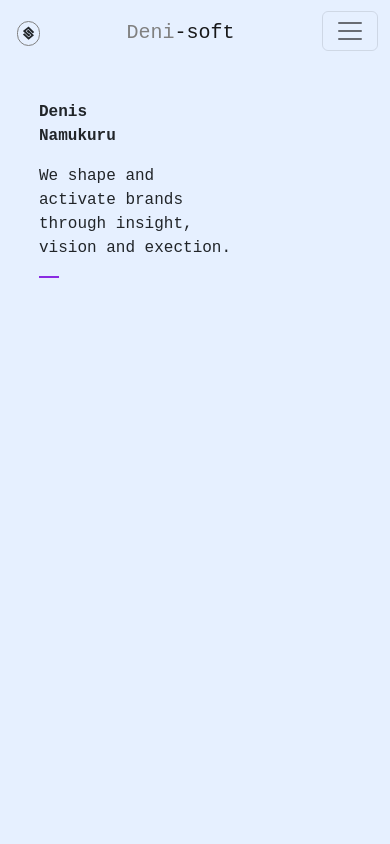
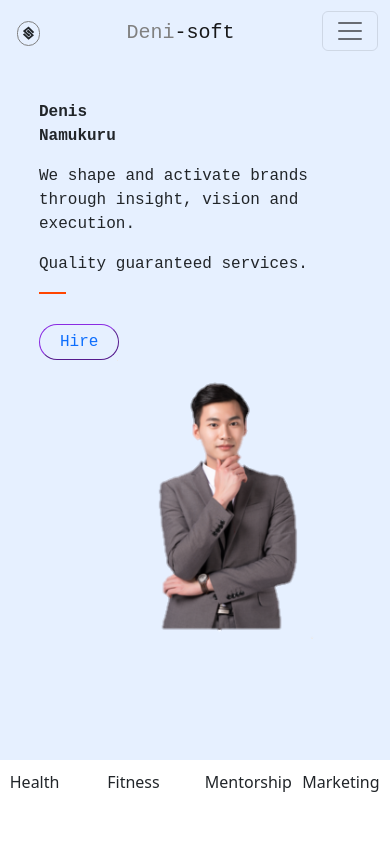
Before and after one commit to japhethnamukuru/musical-octo, a Django app: template denis/website/templates/website/base.html in a window 390 px wide. Run offline with Django 3.2, Linux system fonts and the light colour scheme; the template is opened without the code that fills it, so the values that code supplies are empty.

Commit message:
updated files

```diff
--- a/denis/website/static/website/css/base_style.css
+++ b/denis/website/static/website/css/base_style.css
@@ -1,4 +1,8 @@
 * {
+  box-sizing: border-box;
+}
+
+body {
   box-sizing: border-box;
 }
 
@@ -49,7 +53,9 @@
 /*landing content */
 
 .landing-content {
-  width: 100vw;
+  width: 100%;
+  display: flex;
+  flex-wrap: nowrap;
 }
 
 .base-div {
@@ -68,5 +74,84 @@
 .bar {
   width: 10%;
   height: 2px;
-  background-color: blueviolet;
+  background-color: orangered;
 }
+
+.hire {
+  margin-top: 30px;
+  background-color: inherit;
+  padding: 5px;
+  padding-left: 20px;
+  padding-right: 20px;
+  border-radius: 20px;
+  border-width: 1px;
+  border-color: blueviolet;
+}
+
+.hire-link {
+  text-decoration: none;
+}
+
+.brand-image {
+  padding-top: 20px;
+  width: 50%;
+  margin: auto;
+  background-color: inherit;
+}
+
+.jeff-image {
+  width: 70%;
+  height: auto;
+  overflow: hidden;
+}
+
+@media only screen and (max-width: 600px) {
+  .landing-content {
+    width: 100%;
+    display: flex;
+    flex-wrap: wrap;
+  }
+
+  .jeff-image {
+    width: 100%;
+    height: auto;
+    overflow: hidden;
+  }
+
+  .brand-image {
+    padding-top: 0px;
+    width: 60%;
+    margin: auto;
+    background-color: inherit;
+    margin-right: 10%;
+  }
+
+  .base-div {
+    width: 70%;
+    height: 100%;
+    margin: auto;
+    align-content: center;
+    margin-left: 10%;
+    margin-top: 10%;
+  }
+
+  .landing-page {
+    height: 90vh;
+  }
+}
+
+/* services section */
+.services {
+  display: flex;
+  align-items: center;
+  justify-content: space-evenly;
+  padding-top: 10px;
+}
+
+.service-list {
+  width: 20%;
+  height: auto;
+  margin: auto;
+  border: 1px solid grey;
+  border-style: none;
+}
--- a/denis/website/templates/website/base.html
+++ b/denis/website/templates/website/base.html
@@ -41,10 +41,21 @@
         <div class="landing-content">
           <div class="base-div">
             <p class="brand-name">Denis<br> Namukuru</p>
-            <p>We shape and activate brands through insight, vision and exection.</p>
+            <p>We shape and activate brands through insight, vision and execution.</p>
+            <p>Quality guaranteed services.</p>
             <div class="bar"></div>
+            <button class="hire"><a class="hire-link" href="#">Hire</a></button>
+          </div>
+          <div class="brand-image">
+            <img class="jeff-image" src="{% static '/website/images/image2.png' %}">
           </div>
         </div>
+        </div>
+        <div class="services">
+          <div class="service-list">Health</div>
+          <div class="service-list">Fitness</div>
+          <div class="service-list">Mentorship</div>
+          <div class="service-list">Marketing</div>
         </div>
         <script src="https://cdn.jsdelivr.net/npm/bootstrap@5.2.2/dist/js/bootstrap.bundle.min.js" integrity="sha384-OERcA2EqjJCMA+/3y+gxIOqMEjwtxJY7qPCqsdltbNJuaOe923+mo//f6V8Qbsw3" crossorigin="anonymous"></script>
         <script src="{% static 'website/js/index.js' %}"></scriptp>
```
Also changed, not shown: denis/website/static/website/images/image1.png (added), denis/website/static/website/images/image2.png (added), denis/website/static/website/images/jeff.JPG (added), denis/website/templates/website/index.html (line endings or trailing spaces).
